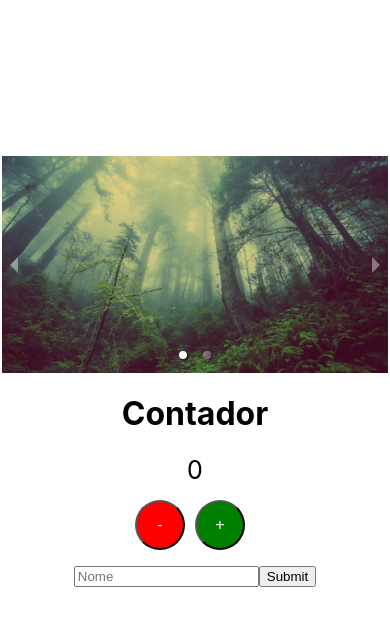
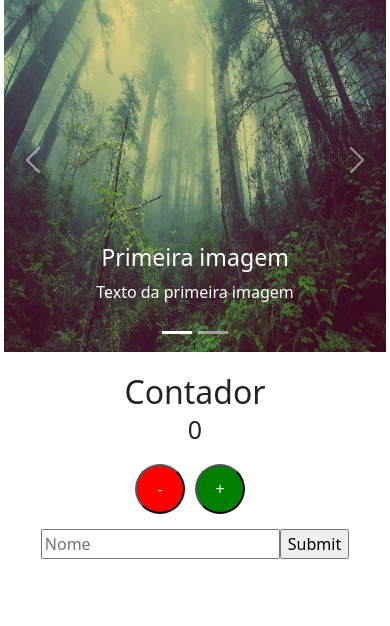
Before and after one commit to guilhermefernandesk/contador, a React (Create React App) app: page / in a window 390 px wide. Shown: the top 626 px of the page. Built offline with nearby package versions, Linux system fonts and the light colour scheme.

Commit message:
Revert "react-responsive-carousel"
This reverts commit 3cfa6c3f3e8f0d3a6fbd7b71b923dfd8babaf896.

```diff
--- a/package.json
+++ b/package.json
@@ -10,7 +10,6 @@
     "react": "^18.2.0",
     "react-bootstrap": "^2.7.4",
     "react-dom": "^18.2.0",
-    "react-responsive-carousel": "^3.2.23",
     "react-router-dom": "^5.3.4",
     "react-scripts": "5.0.1",
     "web-vitals": "^2.1.4"
--- a/src/App.css
+++ b/src/App.css
@@ -1,32 +1,29 @@
 .App {
-  display: flex;   /* flexivel*/
+  display: flex; /* flexivel*/
   flex-direction: column;
   align-items: center;
   justify-content: center;
   position: absolute; /*pode sobrepor elementos e se moverá junto com a rolagem da pagina */
   width: 100%;
   height: 100%;
-  top: -6%;
+  top: -19%;
 }
-
-.Contador {
-  font-size: 200%;   /*120% do tamanho do pai */
-  position: relative;  /* é possivel ajustar as propriedades esq,dir,sup,inf */
+.Contador{
+  font-size: 200%; /*120% do tamanho do pai */
+  position: relative; /* é possivel ajustar as propriedades esq,dir,sup,inf */
+  top: 1vh; /*1/100 da altura do navegador */
 }
-
-
-.incrementar {
+.incrementar{
   font-size: 100%;
   position: relative;
-  margin-right: 10px;
+  margin-right: 10px; /*medida exata */
   background-color: green;
   border-radius: 50%;
   color: white;
   height: 50px;
   width: 50px;
 }
-
-.decrementar {
+.decrementar{
   font-size: 100%;
   position: relative;
   margin-right: 10px;
@@ -37,15 +34,12 @@
   width: 50px;
 }
 .carousel{
-  height: 100%;
+  height: 400px;
+  width: 100%;
+  bottom: 1vh;
 }
-.carousel .slide img{
-  max-width: 99%;
-  max-height: 700px;
+.carousel1{
+  padding: 1%;
+  height: 400px;
+  width: 100%;
 }
-.carousel-img{
-  width: 100%;
-  height: 100%;
-
-
-}
--- a/src/components/Contador.jsx
+++ b/src/components/Contador.jsx
@@ -1,24 +1,12 @@
 import React from "react";
 import { useState } from 'react';
 
-import "react-responsive-carousel/lib/styles/carousel.min.css";
-import { Carousel } from "react-responsive-carousel";
+import 'bootstrap/dist/css/bootstrap.css';
+import Carousel from 'react-bootstrap/Carousel';
 
 //import image1 from '../img/1.jpg'
 import mato from '../img/2.jpg'
 import casa from '../img/3.jpg'
-
-const slides = [
-    {
-        title: "mato",
-        image: mato,
-    },
-    {
-        title: "casa",
-        image: casa,
-    }
-];
-
 
 function Contador({ history }) {
     //contador começa em 0
@@ -41,34 +29,40 @@ function Contador({ history }) {
 
     return (
         <div className='App'> {/*classe CSS de estilo "App"*/}
-
+            <div className="carousel1">
                 <Carousel
-                    autoPlay={true}
+                    slide={true}
+                    fade={true}
+                    controls={true}
+                    indicators={true}
                     interval={3000}
-                    swipeable={true}
-                    emulateTouch={true}
-                    infiniteLoop={true}
-                    showArrows={true}
-                    showStatus={false}
-                    showThumbs={false}
+                    wrap={true} //reinicio
                 >
-                    {slides.map((slide) => (
-                        <div key={slide.title}>
-                            <div className="carousel-img">
-                                <img  src={slide.image} />
-                                {slide.control}
-                            </div>
-                        </div>
-                    ))}
+                    <Carousel.Item>
+                        <img
+                            className="carousel" //controla altura
+                            src={mato}
+                            alt="mato One"
+                        />
+                        <Carousel.Caption>
+                            <h3>Primeira imagem</h3>
+                            <p>Texto da primeira imagem</p>
+                        </Carousel.Caption>
+                    </Carousel.Item>
+                    <Carousel.Item >
+                        <img
+                            className="carousel" //controla altura
+                            src={casa}
+                            alt="casa Two"
+                        />
+                    </Carousel.Item>
                 </Carousel>
-
-
-
+            </div>
             <h1 className='Contador'>Contador</h1>
-            <div style={{ fontSize: 25 }}>
-                {count}
+            <div style={{fontSize:25}}>
+            {count}
             </div>
-            <div style={{ padding: 15 }}>
+            <div style={{padding:15}}>
                 <button className='decrementar' onClick={decrementar} >-</button>
                 <button className='incrementar' onClick={incrementar}>+</button>
             </div>
```
Also changed, not shown: 1 other file (tests, documents, lock files or other folders).
